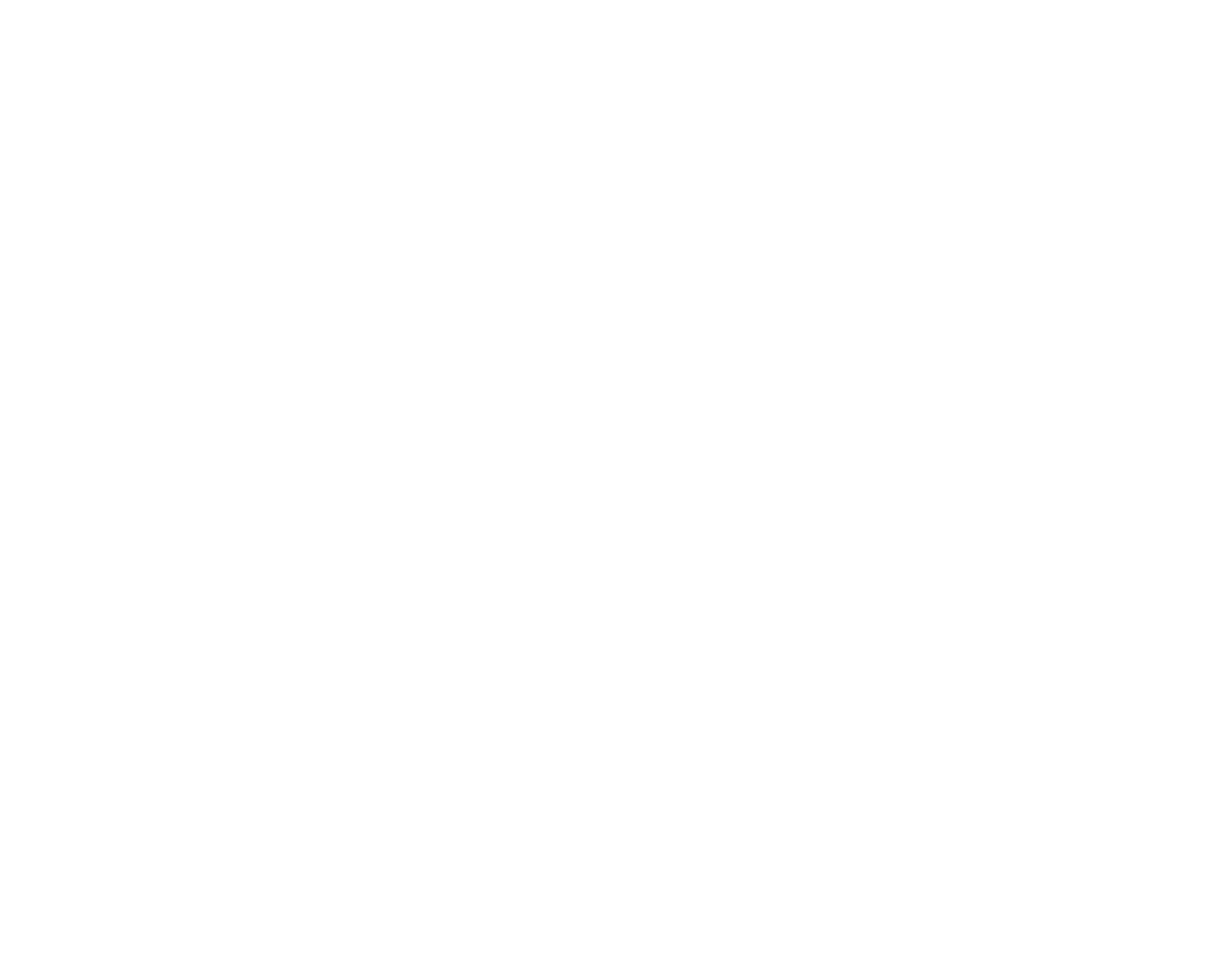
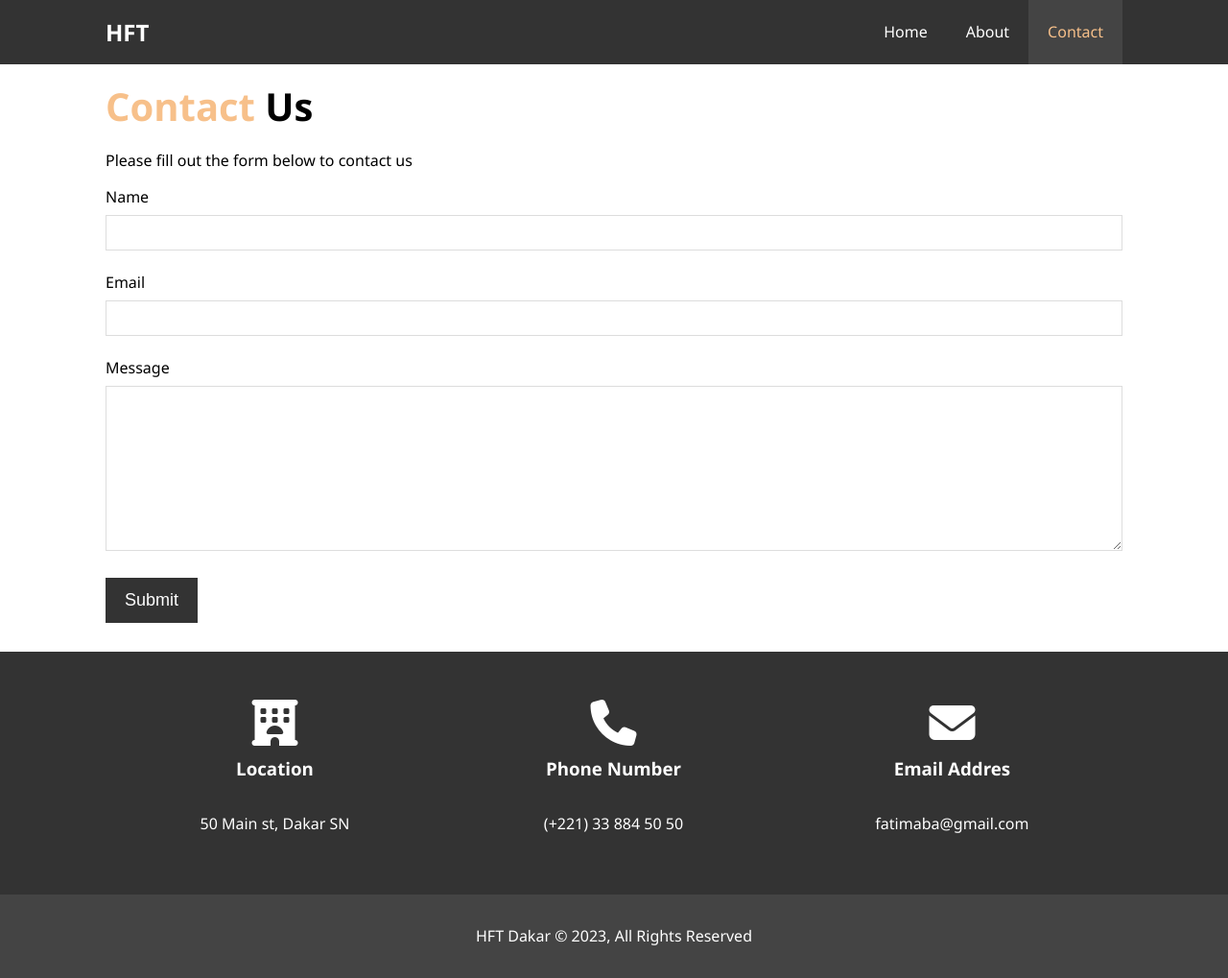
Before and after one commit to Kheush98/Hotel-Website, a plain HTML site: page contact.html in a window 1280 px wide. Shown: the whole page at 96% size. Before the commit the page ends 800 px from the top, so only its background shows below. Drawn offline with Linux system fonts and the light colour scheme.

Commit message:
finishing project

```diff
--- a/contact.html
+++ b/contact.html
@@ -0,0 +1,74 @@
+<!DOCTYPE html>
+<html lang="en">
+<head>
+    <meta charset="UTF-8">
+    <meta name="viewport" content="width=device-width, initial-scale=1.0">
+    <meta name="description" content="Welcome to the extraordinnary
+     hotel in Dakar">
+     <meta name="keywords" content="hotel, dakar hotel, hotel
+     five start">
+     <link rel="stylesheet" href="css/style.css">
+    <title>Hotel DT | Contact</title>
+</head>
+<body>
+    <header>
+        <nav id="navbar">
+            <div class="container">
+                <h1 class="logo"><a href="index.html">HFT</a></h1>
+                <ul>
+                    <li><a href="index.html">Home</a></li>
+                    <li><a href="about.html">About</a></li>
+                    <li><a class="current" href="contact.html">Contact</a></li>
+                </ul>
+            </div>
+        </nav>
+    </header>
+
+    <section id="contact-form" class="py-3">
+        <div class="container">
+            <h1 class="l-heading"><span class="text-primary">Contact</span> Us</h1>
+            <p>Please fill out the form below to contact us</p>
+            <form action="process.php">
+                <div class="form-group">
+                    <label for="name">Name</label>
+                    <input type="text" name="name" id="name">
+                </div>
+                <div class="form-group">
+                    <label for="email">Email</label>
+                    <input type="email" name="email" id="email">
+                </div>
+                <div class="form-group">
+                    <label for="message">Message</label>
+                    <textarea name="message" id="message" cols="30" rows="10"></textarea>
+                </div>
+                <button class="btn" type="submit">Submit</button>
+            </form>
+        </div>
+    </section>
+
+    <section id="contact-info" class="bg-dark">
+        <div class="container">
+            <div class="box">
+                <i class="fas fa-solid fa-hotel fa-3x"></i>
+                <h3>Location</h3>
+                <p>50 Main st, Dakar SN</p>
+            </div>
+            <div class="box">
+                <i class="fas fa-phone fa-3x"></i>
+                <h3>Phone Number</h3>
+                <p>(+221) 33 884 50 50</p>
+            </div>
+            <div class="box">
+                <i class="fas fa-envelope fa-3x"></i>
+                <h3>Email Addres</h3>
+                <p>fatimaba@gmail.com</p>
+            </div>
+        </div>
+    </section>
+
+    <footer id="main-footer">
+        <p>HFT Dakar &copy; 2023, All Rights Reserved</p>
+    </footer>
+    <script src="https://kit.fontawesome.com/8c20df1068.js" crossorigin="anonymous"></script>
+</body>
+</html>
--- a/css/style.css
+++ b/css/style.css
@@ -227,6 +227,28 @@ p {
     margin-right: 20px;
     border-radius: 50%;
 }
+
+/* Contact Form */
+#contact-form .form-group {
+    margin-bottom: 20px;
+}
+
+#contact-form label {
+    display: block;
+    margin-bottom: 5px;
+}
+
+#contact-form input, #contact-form textarea {
+    width: 100%;
+    padding: 10px;
+    border: 1px solid #ddd;
+}
+
+#contact-form input:focus, #contact-form textarea:focus {
+    outline: none;
+    border-color: #f7c08a;
+}
+
 /* Footer */
 footer {
     text-align: center;
```
